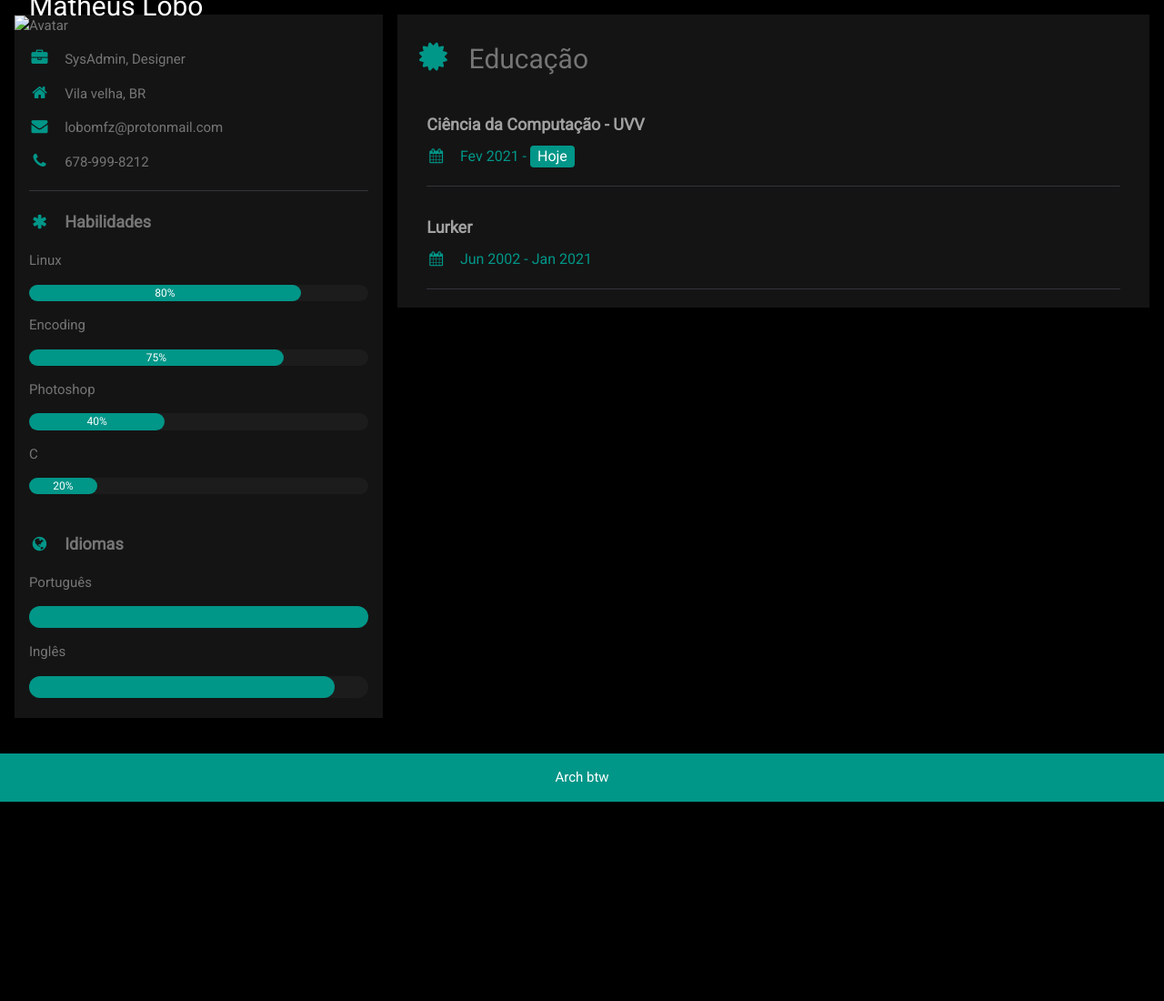
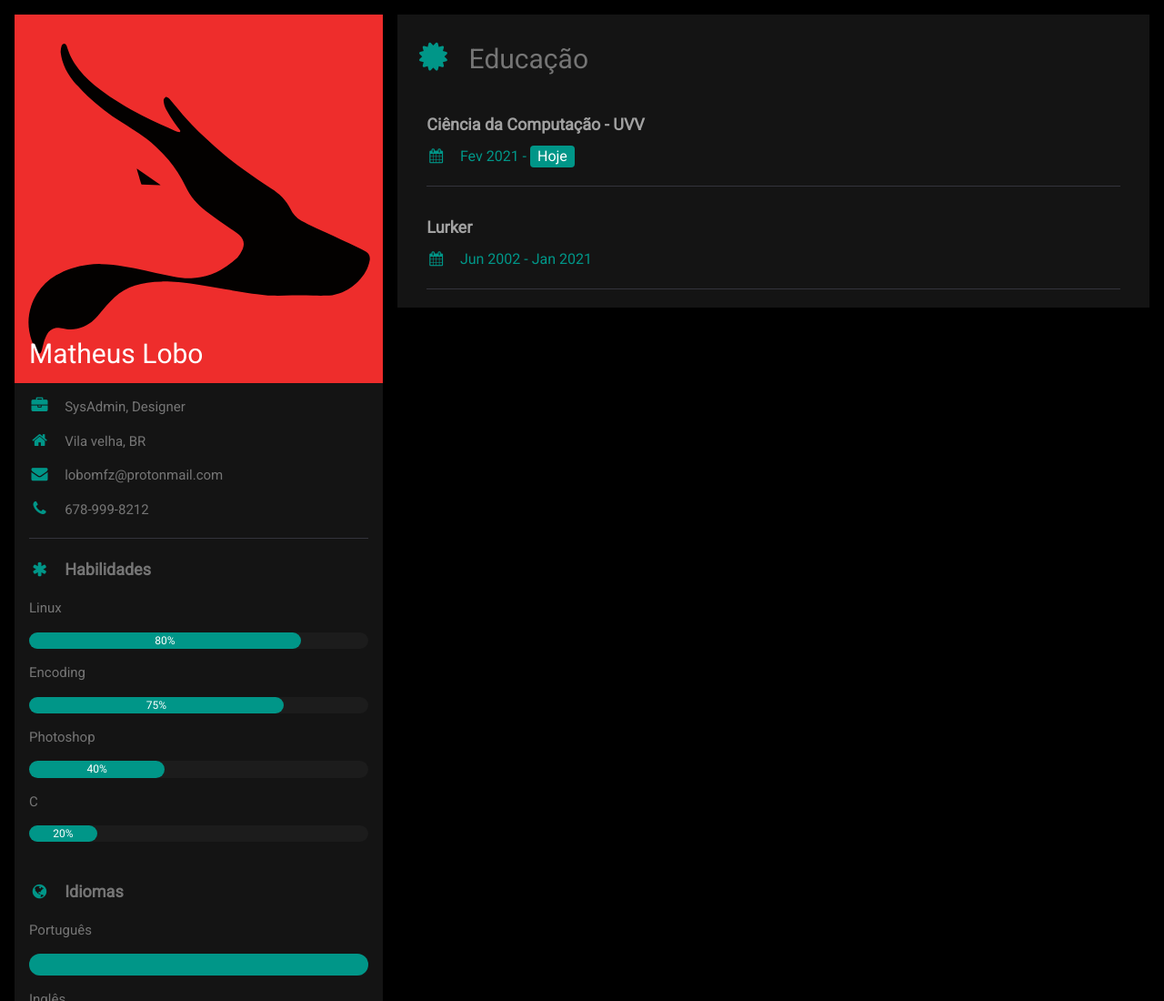
Before and after one commit to lobomfz/cv, a plain HTML site: page index.html in a window 1280 px wide. Shown: the top 1100 px of the page at 91% size. Before the commit the page ends 881 px from the top, so only its background shows below. Drawn offline with Linux system fonts and the light colour scheme.

Commit message:
Add files via upload

```diff
--- a/index.html
+++ b/index.html
@@ -1,7 +1,11 @@
 <!DOCTYPE html>
 <html>
+<head>
 <title>Currículo</title>
 <meta charset="UTF-8">
+
+<link rel="icon" href="icon.svg" type="image/x-icon">
+
 <meta name="viewport" content="width=device-width, initial-scale=1">
 <link rel="stylesheet" href="style.css">
 <link rel='stylesheet' href='https://fonts.googleapis.com/css?family=Roboto'>
@@ -9,6 +13,7 @@
 <style>
 html,body,h1,h2,h3,h4,h5,h6 {font-family: "Roboto", sans-serif}
 </style>
+</head>
 <body class="w3-black">
 
 <!-- Page Container -->
@@ -22,7 +27,7 @@ html,body,h1,h2,h3,h4,h5,h6 {font-family: "Roboto", sans-serif}
 
       <div class="w3-dark-grey w3-text-grey w3-card-4">
         <div class="w3-display-container">
-          <img src="lobo.png" style="width:100%" alt="Avatar">
+          <img src="lobo.svg" style="width:100%" alt="Avatar">
           <div class="w3-display-bottomleft w3-container w3-text-white">
             <h2>Matheus Lobo</h2>
           </div>
```
Also changed, not shown: icon.svg (added), lobo.svg (added).
